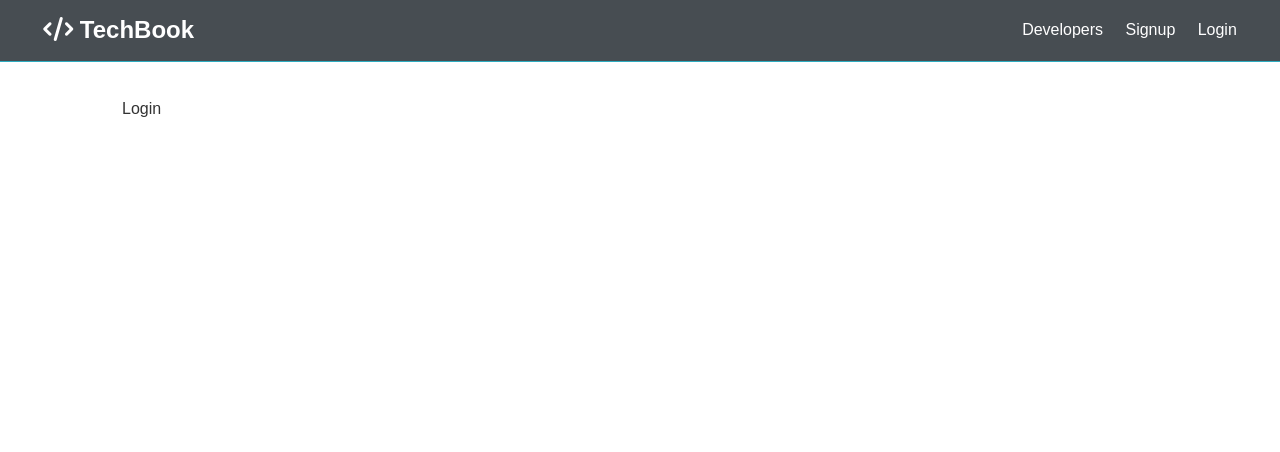
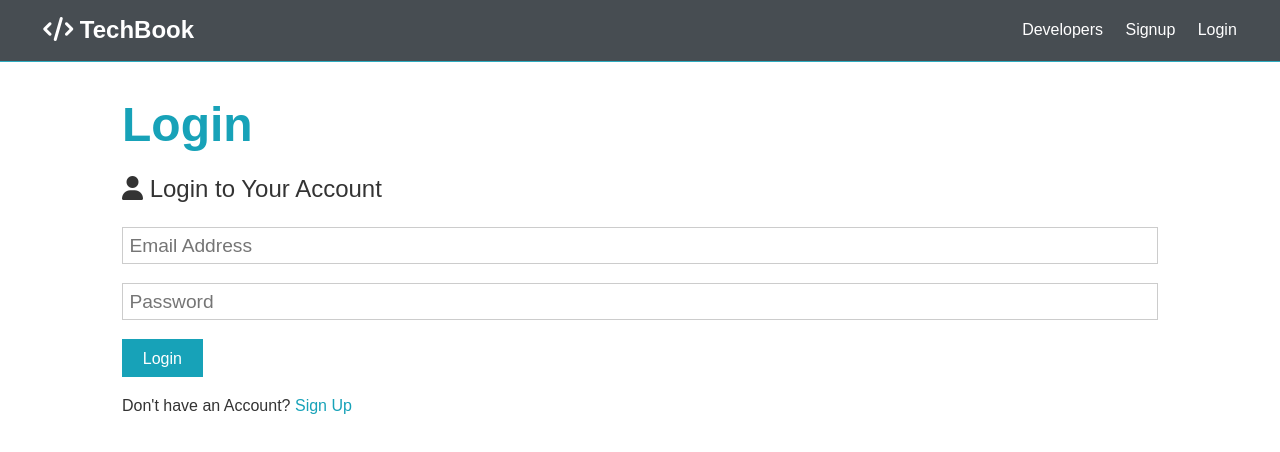
Before and after one commit to HarryWilson1995/techbook, a React (Create React App) app in the folder client/: page /login in a window 1280 px wide. Shown: the top 452 px of the page. Built offline with nearby package versions, Linux system fonts and the light colour scheme; the HTML template or start-up script is replaced by a standard one.

Commit message:
copy signup form to login and edited, made sure both forms link to each other if user does/does not have an account

```diff
--- a/client/src/components/auth/Login.js
+++ b/client/src/components/auth/Login.js
@@ -1,7 +1,57 @@
-import React from 'react';
+import React, { Fragment, useState } from 'react';
+import { Link } from 'react-router-dom';
 
 const Login = () => {
-  return <div>Login</div>;
+  const [formData, setFormData] = useState({
+    email: '',
+    password: '',
+  });
+
+  const { email, password } = formData;
+
+  const onChange = (e) =>
+    setFormData({ ...formData, [e.target.name]: e.target.value });
+
+  const onSubmit = async (e) => {
+    e.preventDefault();
+    console.log(formData);
+  };
+
+  return (
+    <Fragment>
+      <h1 className='large text-primary'>Login</h1>
+      <p className='lead'>
+        <i className='fas fa-user'></i> Login to Your Account
+      </p>
+      <form className='form' onSubmit={(e) => onSubmit(e)}>
+        <div className='form-group'>
+          <input
+            type='email'
+            placeholder='Email Address'
+            name='email'
+            value={email}
+            onChange={(e) => onChange(e)}
+            required
+          />
+        </div>
+        <div className='form-group'>
+          <input
+            type='password'
+            placeholder='Password'
+            name='password'
+            minLength='7'
+            value={password}
+            onChange={(e) => onChange(e)}
+          />
+        </div>
+
+        <input type='submit' className='btn btn-primary' value='Login' />
+      </form>
+      <p className='my-1'>
+        Don't have an Account? <Link to='/signup'>Sign Up</Link>
+      </p>
+    </Fragment>
+  );
 };
 
 export default Login;
--- a/client/src/components/auth/Signup.js
+++ b/client/src/components/auth/Signup.js
@@ -1,5 +1,5 @@
 import React, { Fragment, useState } from 'react';
-import axios from 'axios';
+import { Link } from 'react-router-dom';
 
 const Signup = () => {
   const [formData, setFormData] = useState({
@@ -19,25 +19,7 @@
     if (password !== password2) {
       console.log('Passwords do not match');
     } else {
-      const newUser = {
-        name,
-        email,
-        password,
-      };
-      try {
-        const config = {
-          headers: {
-            'Content-Type': 'application/json',
-          },
-        };
-        const body = JSON.stringify(newUser);
-
-        const res = await axios.post('/api/users', body, config);
-
-        console.log(res.data);
-      } catch (err) {
-        console.error(err.response.data);
-      }
+      console.log(formData);
     }
   };
 
@@ -95,7 +77,7 @@
         <input type='submit' className='btn btn-primary' value='Sign Up' />
       </form>
       <p className='my-1'>
-        Already have an account? <a href='login.html'>Sign In</a>
+        Already have an account? <Link to='/login'>Login</Link>
       </p>
     </Fragment>
   );
```
